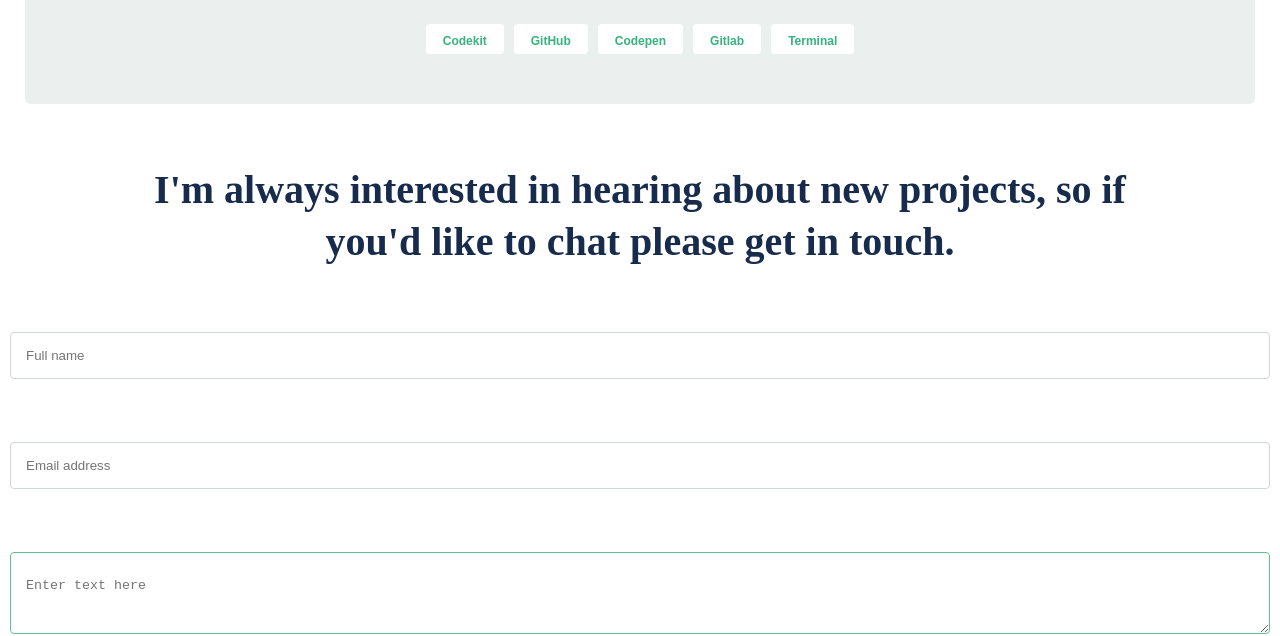
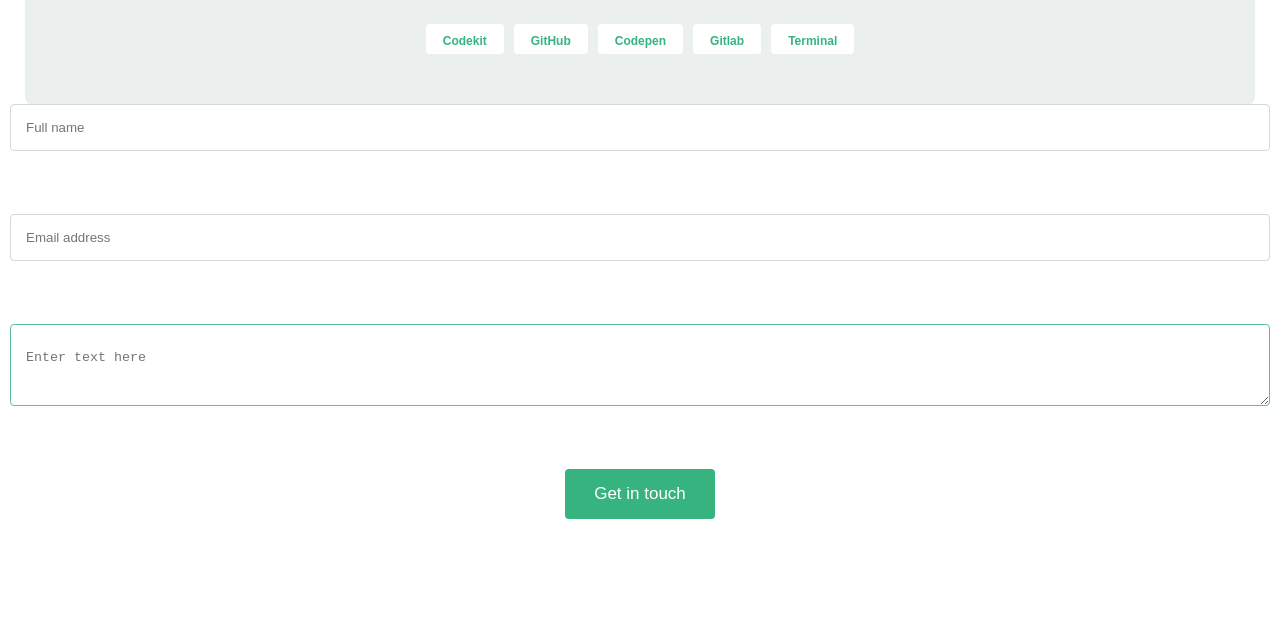
Before and after one commit to JansueT/Portfolio, a website: page index.html in a window 1280 px wide. Shown: the part 6301-6937 px from the top of the page. Drawn offline with Linux system fonts and the light colour scheme.

Commit message:
Update index.html

```diff
--- a/index.html
+++ b/index.html
@@ -349,10 +349,6 @@
         </div>
     </section>
 
-    <section class="enginn">
-        <p class="last-p">
-            I'm always interested in hearing about new projects, so if you'd like to chat please get in touch.
-        </p>
         <div>
             <form action="https://formspree.io/f/mqkozkka" method="post">
                 <input type="text" name="name" class="hover" maxlenght="30" placeholder="Full name" required>
@@ -363,7 +359,8 @@
         </div>
         <div class="img2"></div>
     </section>
-    </div>
+
+
 
     <div class="addline_social">
         <ul class="social_links1">
```
